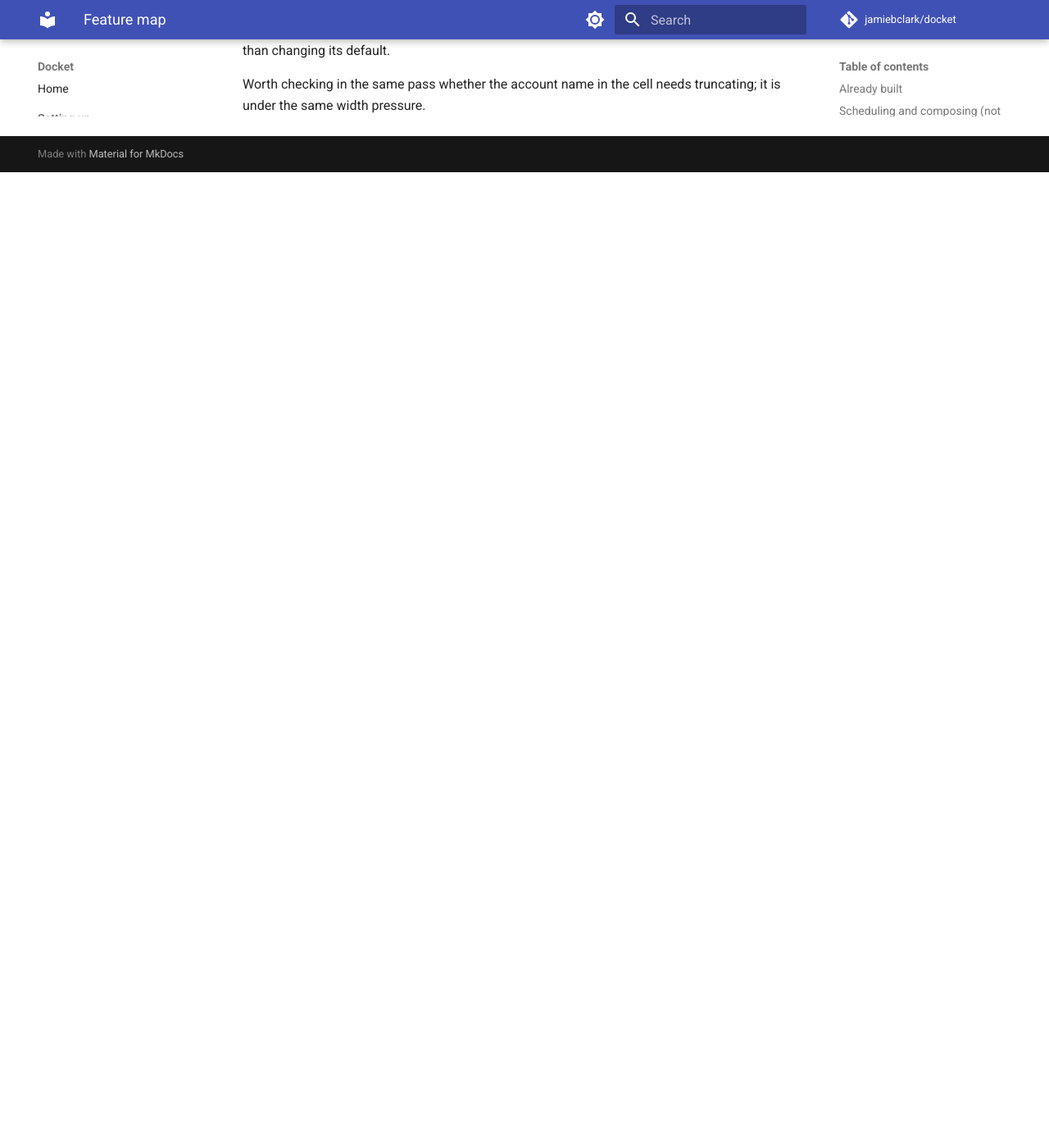
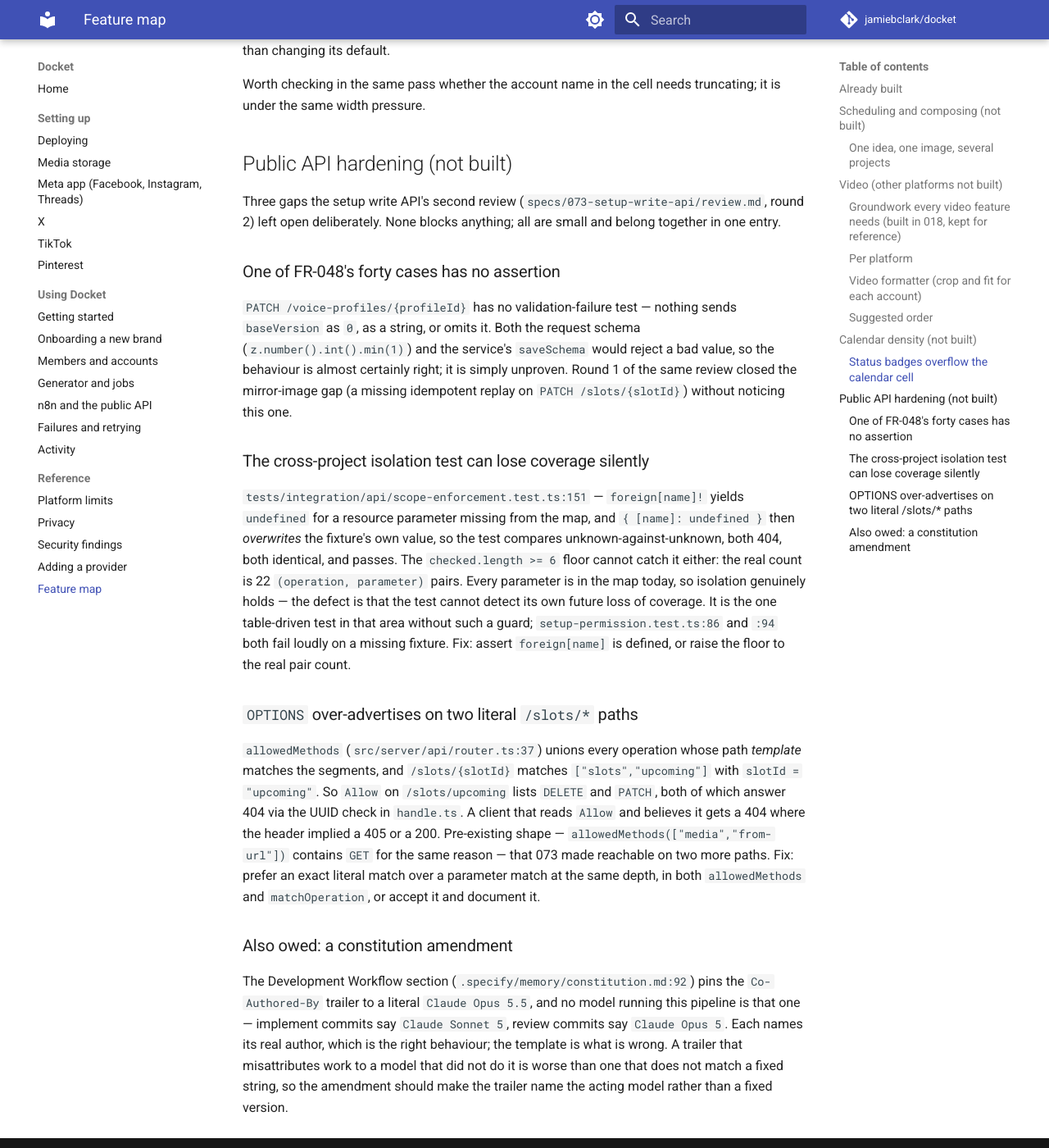
Before and after one commit to jamiebclark/docket, an MkDocs documentation site: the page built from docs/feature-map.md, in a window 1280 px wide and 1400 px high, scrolled down 5710 px. Shown: the whole window at 82% size. Built offline with MkDocs 1.6.1 and Material for MkDocs 9.7.7, drawn with Linux system fonts in a browser that asks for light colours; comment, search, counter and statistics services are not loaded; before the commit the page ends 5920 px from its top, so only the background shows below that.

Commit message:
docs: record the public API hardening left open by 073
073's second review closed all six of round 1's findings but surfaced three new
MINORs it deliberately did not fix, on the grounds that a re-review should not
start a third remediation round for non-blocking work. They are small, they are
related, and they belong in one entry rather than scattered across whoever next
touches the API:

- `PATCH /voice-profiles/{profileId}` has no validation-failure test — the one of
  FR-048's forty cases with nothing asserting it.
- `scope-enforcement.test.ts` passes vacuously for a resource parameter missing
  from its fixture map, so it cannot detect its own future loss of coverage.
- `OPTIONS` advertises PATCH and DELETE on `/slots/upcoming` and `/slots/week`,
  which answer 404.

Also noted: the constitution pins the Co-Authored-By trailer to a literal
`Claude Opus 5.5`, which no model running this pipeline is. The commits name
their real author instead, which is the better behaviour — so the template is
what needs amending.

Co-Authored-By: Claude Opus 5 <noreply@anthropic.com>

```diff
--- a/docs/feature-map.md
+++ b/docs/feature-map.md
@@ -163,3 +163,47 @@ not a vocabulary one, so the shared component gains a variant rather than changi
 
 Worth checking in the same pass whether the account name in the cell needs truncating; it is under the same width
 pressure.
+
+## Public API hardening (not built)
+
+Three gaps the setup write API's second review (`specs/073-setup-write-api/review.md`, round 2) left
+open deliberately. None blocks anything; all are small and belong together in one entry.
+
+### One of FR-048's forty cases has no assertion
+
+`PATCH /voice-profiles/{profileId}` has no validation-failure test — nothing sends `baseVersion` as
+`0`, as a string, or omits it. Both the request schema (`z.number().int().min(1)`) and the service's
+`saveSchema` would reject a bad value, so the behaviour is almost certainly right; it is simply
+unproven. Round 1 of the same review closed the mirror-image gap (a missing idempotent replay on
+`PATCH /slots/{slotId}`) without noticing this one.
+
+### The cross-project isolation test can lose coverage silently
+
+`tests/integration/api/scope-enforcement.test.ts:151` — `foreign[name]!` yields `undefined` for a
+resource parameter missing from the map, and `{ [name]: undefined }` then *overwrites* the fixture's
+own value, so the test compares unknown-against-unknown, both 404, both identical, and passes. The
+`checked.length >= 6` floor cannot catch it either: the real count is 22 `(operation, parameter)`
+pairs. Every parameter is in the map today, so isolation genuinely holds — the defect is that the
+test cannot detect its own future loss of coverage. It is the one table-driven test in that area
+without such a guard; `setup-permission.test.ts:86` and `:94` both fail loudly on a missing fixture.
+Fix: assert `foreign[name]` is defined, or raise the floor to the real pair count.
+
+### `OPTIONS` over-advertises on two literal `/slots/*` paths
+
+`allowedMethods` (`src/server/api/router.ts:37`) unions every operation whose path *template*
+matches the segments, and `/slots/{slotId}` matches `["slots","upcoming"]` with
+`slotId = "upcoming"`. So `Allow` on `/slots/upcoming` lists `DELETE` and `PATCH`, both of which
+answer 404 via the UUID check in `handle.ts`. A client that reads `Allow` and believes it gets a 404
+where the header implied a 405 or a 200. Pre-existing shape — `allowedMethods(["media","from-url"])`
+contains `GET` for the same reason — that 073 made reachable on two more paths. Fix: prefer an exact
+literal match over a parameter match at the same depth, in both `allowedMethods` and
+`matchOperation`, or accept it and document it.
+
+### Also owed: a constitution amendment
+
+The Development Workflow section (`.specify/memory/constitution.md:92`) pins the `Co-Authored-By`
+trailer to a literal `Claude Opus 5.5`, and no model running this pipeline is that one — implement
+commits say `Claude Sonnet 5`, review commits say `Claude Opus 5`. Each names its real author, which
+is the right behaviour; the template is what is wrong. A trailer that misattributes work to a model
+that did not do it is worse than one that does not match a fixed string, so the amendment should
+make the trailer name the acting model rather than a fixed version.
```
